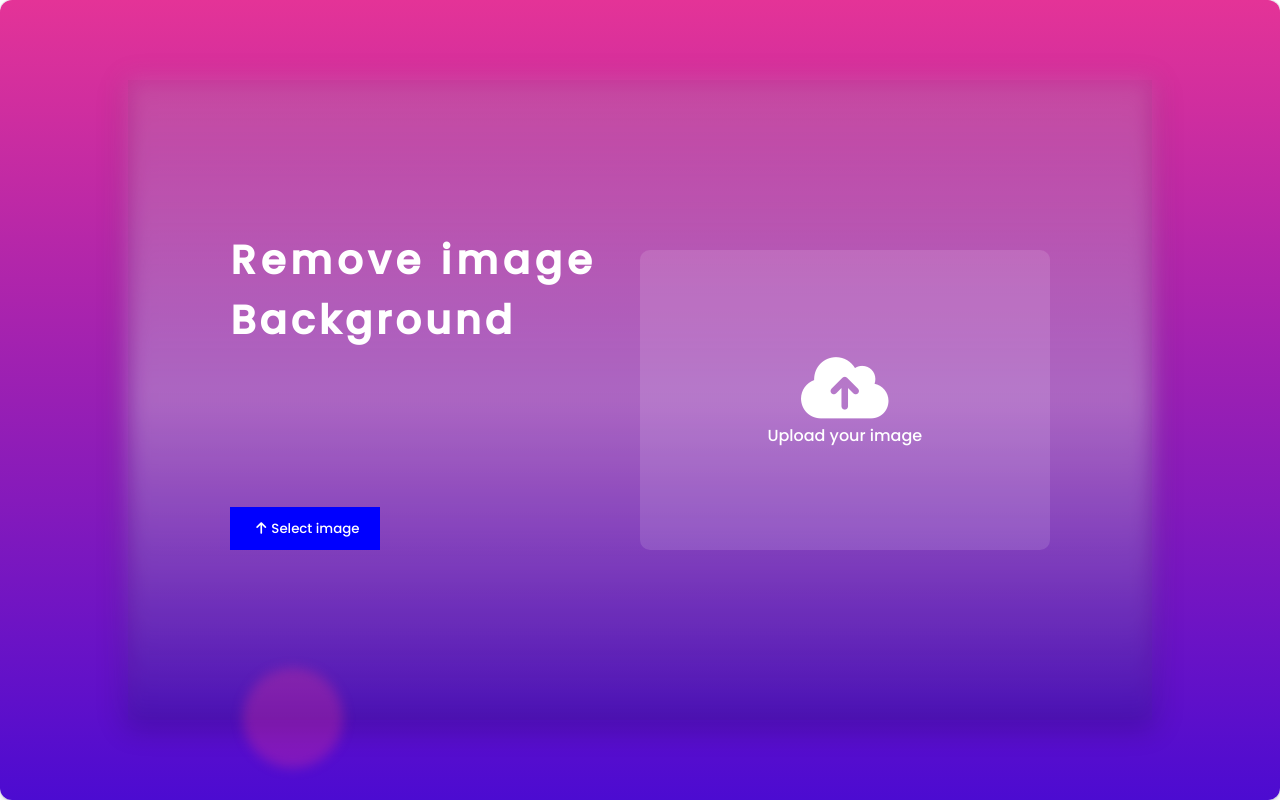
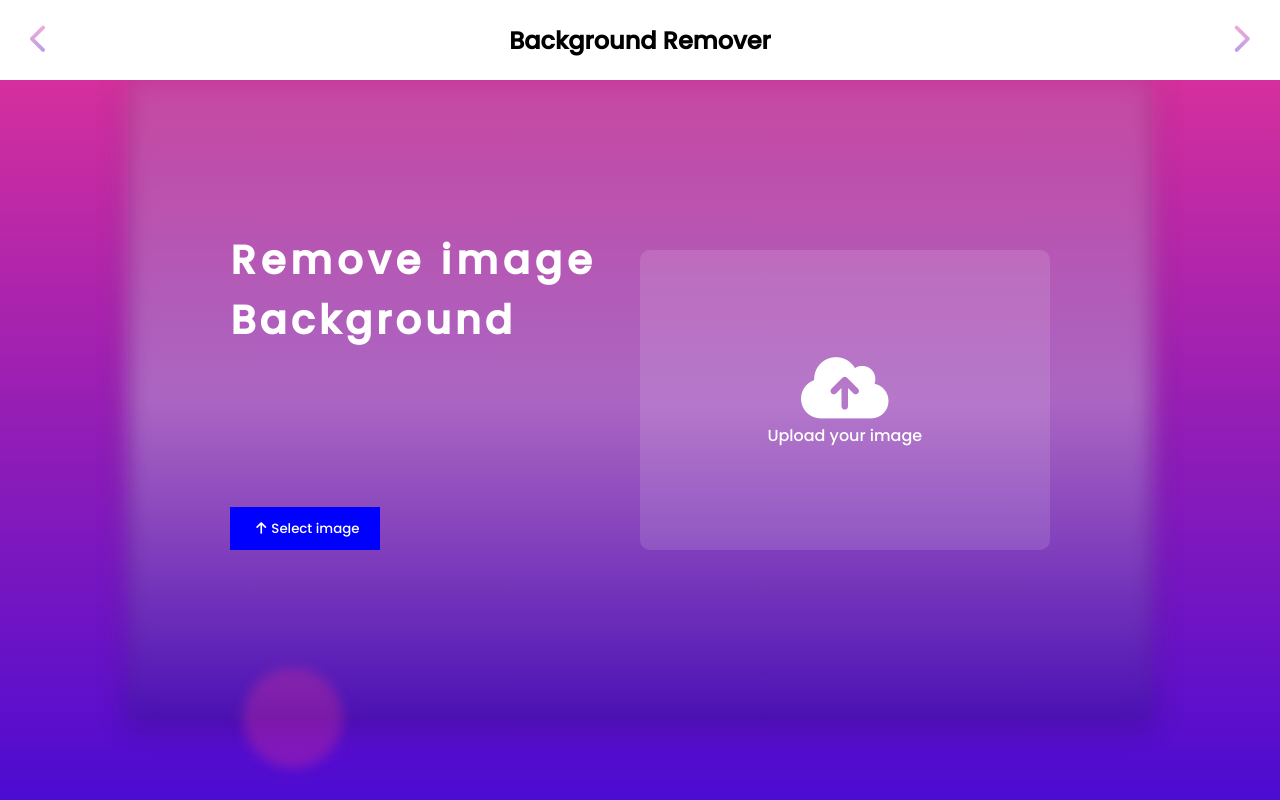
Before and after one commit to itstheanurag/color-flipper, a website: page src/public/remove.bg.html in a window 1280 px wide. Drawn offline with Linux system fonts and the light colour scheme.

Commit message:
feat: Changed the height and width under the index.html and add the navbar under the remove.bg.html

```diff
--- a/src/public/css/remove.bg.css
+++ b/src/public/css/remove.bg.css
@@ -19,7 +19,6 @@ body {
     width: 100vw;
     height: 100vh;
     border: none;
-    border-radius: 12px;
     padding: 30px;
     box-shadow: rgba(9, 30, 66, 0.25) 0px 4px 8px -2px, rgba(9, 30, 66, 0.08) 0px 0px 0px 1px;
     background: linear-gradient(#E43397, #4C0BD1);
@@ -162,3 +161,38 @@ border: none;
     font-size: 12px;
     color: grey;
 }
+
+.nav-bar{
+    height: 80px;
+    position: fixed;
+    top: 0;
+    z-index: 10;
+    background-color:rgb(255, 255, 255);
+    display: flex;
+    align-items: center;
+    justify-content: space-between;
+    width: 100%;
+}
+
+.nav-bar ul {
+    list-style: none;
+    display: flex;
+    align-items: center;
+    gap: 20px;
+    text-transform: capitalize;
+}
+
+.nav-bar #left-button {
+    padding-left: 30px;
+}
+
+.nav-bar #right-button {
+    padding-right: 30px;
+}
+
+.fa-sharp {
+    font-size: 30px;
+    background: linear-gradient(#E43397, #4C0BD1);
+    -webkit-text-fill-color: transparent;
+    -webkit-background-clip: text;
+}
--- a/src/public/css/style.css
+++ b/src/public/css/style.css
@@ -52,7 +52,7 @@
 
 .body {
     height: 650px;
-    width: 100vw;
+    width: 100%;
     background: linear-gradient(#E43397, #4C0BD1);
     display: flex;
     align-items: center;
@@ -87,10 +87,10 @@
     height: 450px;
 }
 footer{
-    height: 50px;
+    height: 80px;
     width: 100%;
     text-align: center;
-    padding: 20px;
+    padding: 30px;
     background-color: rgb(255, 255, 255);
 }
 footer a{
--- a/src/public/css/team.css
+++ b/src/public/css/team.css
@@ -10,7 +10,7 @@
 }
 section{
    height: 100vh;
-   width: 100vw;
+   width: 100%;
    padding-top: 120px;
    background: linear-gradient(#E43397, #4C0BD1);
    align-items: center;
--- a/src/public/remove.bg.html
+++ b/src/public/remove.bg.html
@@ -16,6 +16,19 @@
   </head>
   <body>
     <div class="container">
+      <div class="nav-bar">
+        <div id="left-button">
+          <a href="index.html">
+            <i class="fa-sharp fa fa-light fa-chevron-left fa-beat-fade"></i>
+          </a>
+        </div>
+        <h2>Background Remover</h2>
+        <div id="right-button">
+          <a href="#"
+            ><i class="fa-sharp fa fa-light fa-chevron-right fa-beat-fade"></i
+          ></a>
+        </div>
+      </div>
       <div class="circle"></div>
       <div class="blur-container">
 
```
